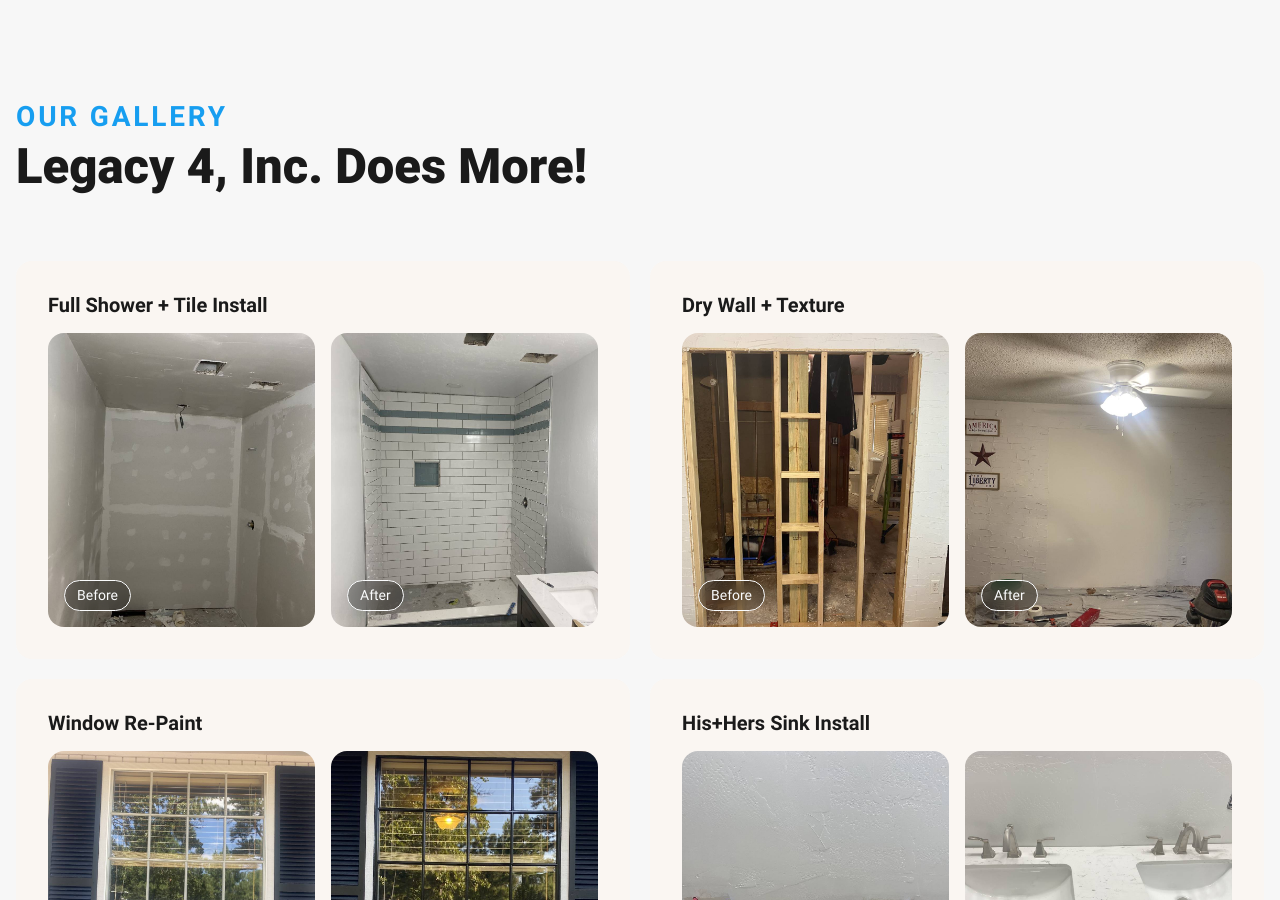
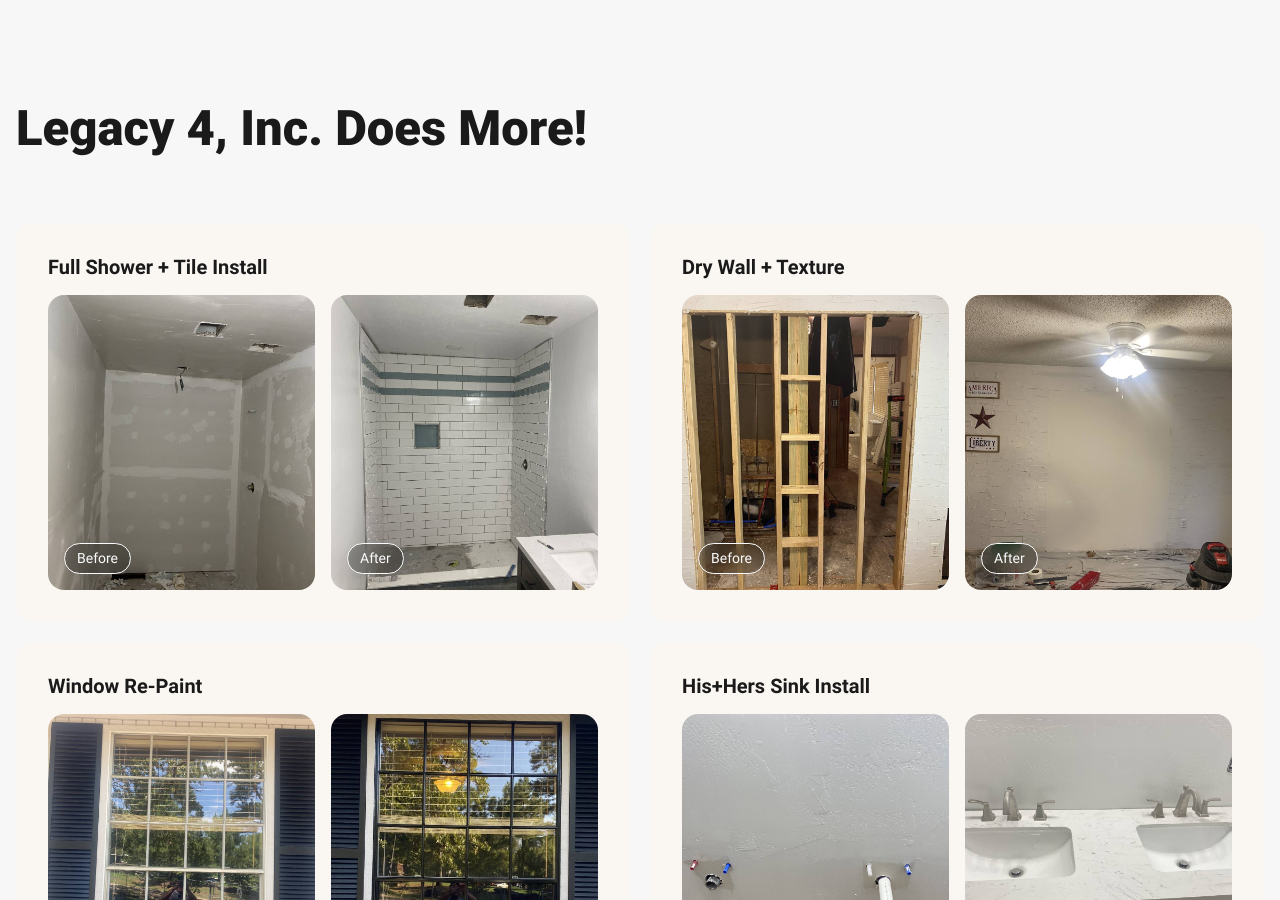
Before and after one commit to betterwebsite/legacy4plumbing, an Eleventy site: page src/index.html in a window 1280 px wide. Shown: the part 4549-5449 px from the top of the page. Built offline with nearby package versions, Linux system fonts and the light colour scheme; Eleventy itself is replaced by a stand-in of ours; files that its build step writes are made by us from their sources; a script that the page names is missing; what @codestitchofficial/eleventy-plugin-sharp-images would draw is missing.

```diff
--- a/src/index.html
+++ b/src/index.html
@@ -502,7 +502,7 @@
     <div class="cs-container">
         <div class="cs-content">
             <div class="cs-flex">
-                <span class="cs-topper">Our Gallery</span>
+                <!-- <span class="cs-topper">Our Gallery</span> -->
                 <h2 class="cs-title">Legacy 4, Inc. Does More!</h2>
             </div>
             <!-- <a class="cs-button-solid" href="">View All</a> -->
```
